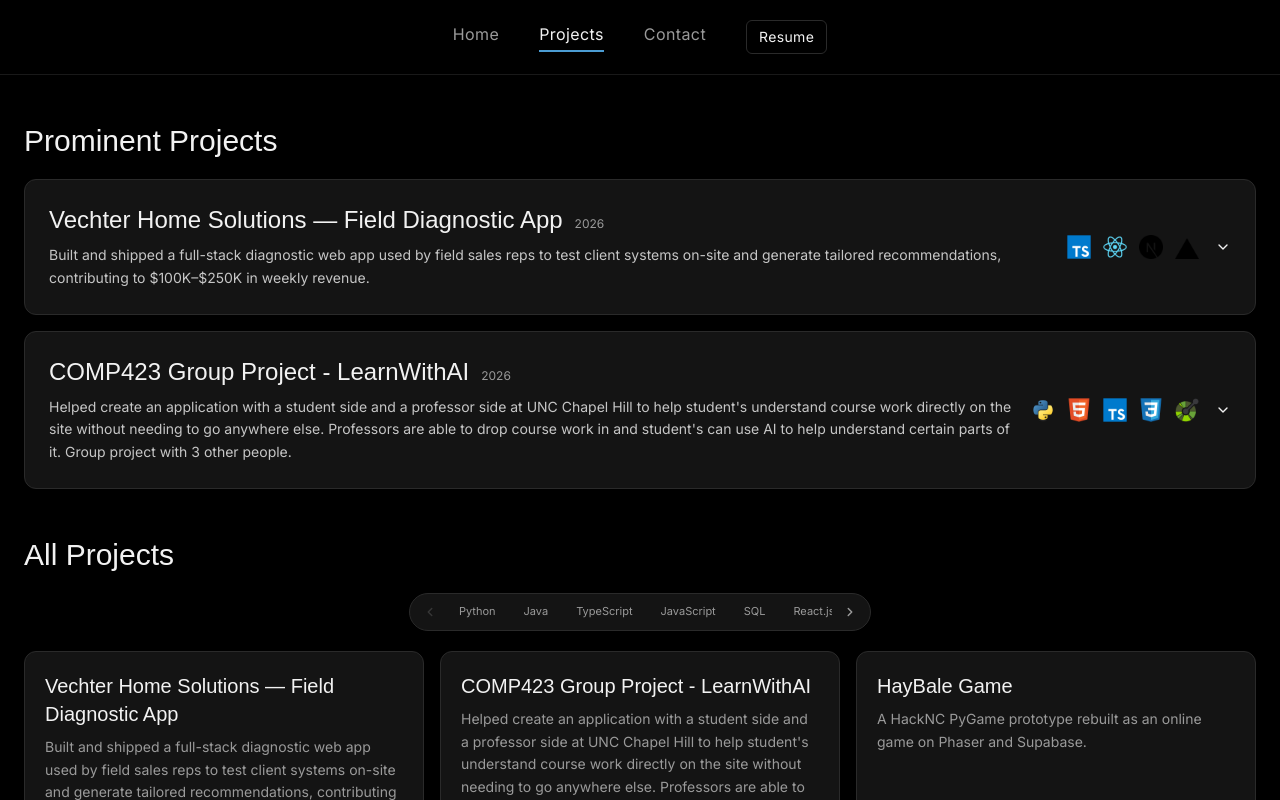
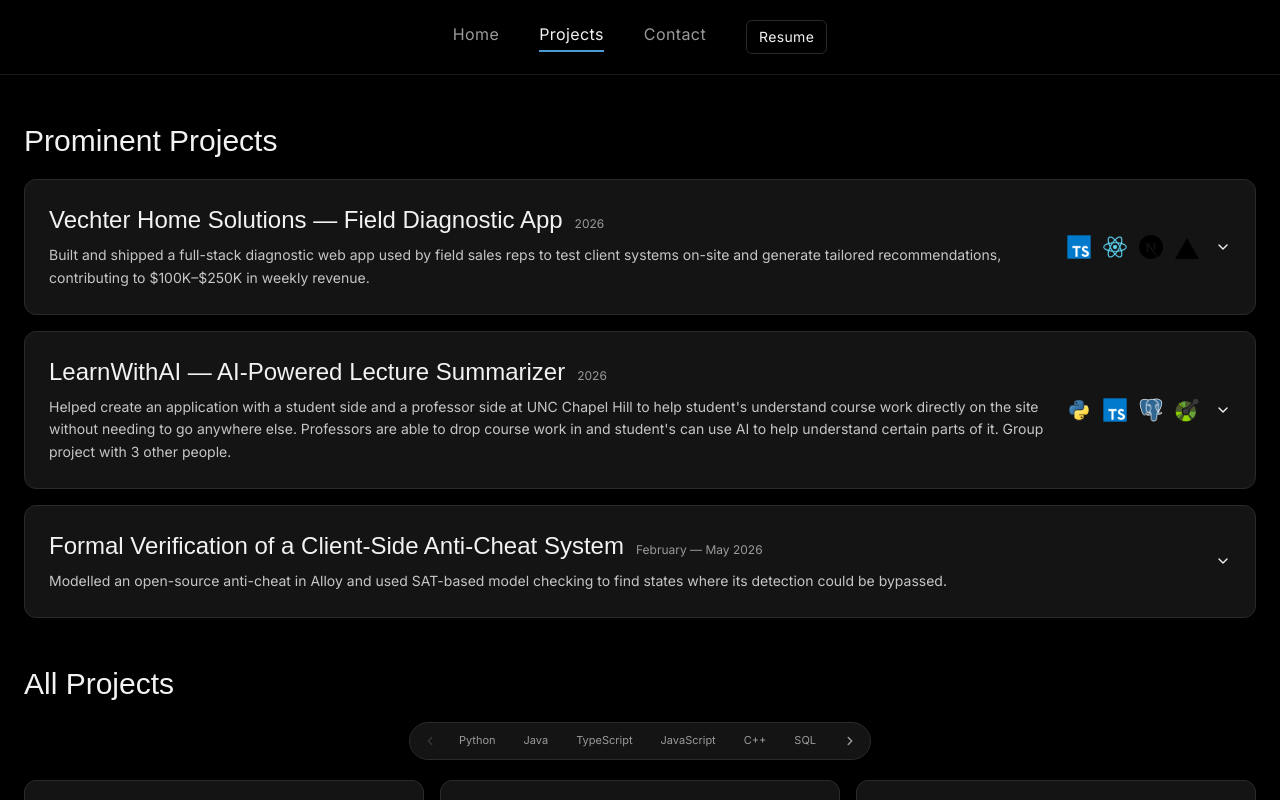
Before and after one commit to arob3303-unc/portfolio, a Next.js app: page /projects in a window 1280 px wide. Shown: the top 800 px of the page. Built offline with nearby package versions, Linux system fonts and the light colour scheme; a web font is replaced by a local one.

Commit message:
updated resume and other project stuff.

```diff
--- a/src/app/data/projects.ts
+++ b/src/app/data/projects.ts
@@ -51,12 +51,23 @@ export const TECH: Record<string, Tech> = {
   angular: { label: "Angular" },
   node: { label: "Node.js" },
   flask: { label: "Flask" },
+  fastapi: { label: "FastAPI" },
+  rabbitmq: { label: "RabbitMQ" },
+  websockets: { label: "WebSockets" },
   docker: { label: "Docker" },
+  k8s: { label: "Kubernetes" },
+  aws: { label: "AWS (EC2)" },
+  clerk: { label: "Clerk" },
   html: { src: "/HTML5.png", label: "HTML5" },
   css: { src: "/CSS3.png", label: "CSS3" },
   postgres: { src: "/post.png", label: "PostgreSQL" },
+  sqlmodel: { label: "SQLModel" },
   supabase: { label: "Supabase" },
   api: { src: "/OpenAPI.png", label: "APIs" },
+  openai: { label: "OpenAI API" },
+  azureopenai: { label: "Azure OpenAI" },
+  alloy: { label: "Alloy" },
+  sat: { label: "SAT solvers" },
   phaser: { label: "Phaser.js" },
   pygame: { label: "PyGame" },
   vercel: { src: "/Vercel.png", label: "Vercel" },
@@ -71,7 +82,7 @@ export const projects: Project[] = [
      the TODO text. Everything below this block is already real.
      ───────────────────────────────────────────────────────────────────── */
   {
-    slug: "featured-1",
+    slug: "vechter-field-diagnostic",
     title: "Vechter Home Solutions — Field Diagnostic App",
     summary: "Built and shipped a full-stack diagnostic web app used by field sales reps to test client systems on-site and generate tailored recommendations, contributing to $100K–$250K in weekly revenue.",
     year: "2026",
@@ -95,25 +106,35 @@ export const projects: Project[] = [
     ],
   },
   {
-    slug: "featured-2",
-    title: "COMP423 Group Project - LearnWithAI",
+    slug: "learnwithai",
+    title: "LearnWithAI — AI-Powered Lecture Summarizer",
     summary: "Helped create an application with a student side and a professor side at UNC Chapel Hill to help student's understand course work directly on the site without needing to go anywhere else. Professors are able to drop course work in and student's can use AI to help understand certain parts of it. Group project with 3 other people.",
     year: "2026",
     featured: true,
     tech: [
+      TECH.angular,
+      TECH.fastapi,
       TECH.python,
-      TECH.sql,
+      TECH.ts,
+      TECH.rabbitmq,
+      TECH.websockets,
+      TECH.k8s,
       TECH.docker,
-      TECH.html,
-      TECH.ts,
-      TECH.css,
+      TECH.postgres,
+      TECH.sqlmodel,
+      TECH.azureopenai,
       TECH.api,
     ],
     problem: "Students having to go to different sites to use AI to help understand concepts from professor notes. They might even have to pay for it...",
     role: "Helped with the design and implementation of the front-end portions of the application.",
     challenge: "Merge conflicts on different branches caused a lot of headaches. We did not have much experience with working with other people on different branches so when pushing to main, it caused several issues we have not seen. We figured it out though and pushed through the project.",
     outcome: "Worked with a group to fully develop a functioning application to help students with learning. ",
-    bullets: [],
+    bullets: [
+      "Collaborated in a 4-person team to engineer a modular learning management platform enabling students to upload lecture audio/text and receive automated AI summaries via Azure OpenAI.",
+      "Implemented a real-time event system via WebSockets, streaming background worker job statuses directly to the frontend client with an automated HTTP polling fallback mechanism.",
+      "Architected a type-safe backend infrastructure using SQLModel for data persistence in PostgreSQL, securing endpoints.",
+      "Containerized the application ecosystem using Docker and established non-mutating validation pipelines (Ruff, Pyright, Prettier), deploying the final infrastructure onto an OKD Kubernetes cluster.",
+    ],
     links: [
       {
         href: "https://github.com/comp423-26s/learn-with-ai-team-f4",
@@ -125,29 +146,54 @@ export const projects: Project[] = [
       }
     ],
   },
-  // {
-  //   slug: "featured-3",
-  //   title: "",
-  //   summary: "",
-  //   year: "2026",
-  //   featured: true,
-  //   tech: [
-
-  //   ],
-  //   problem: "",
-  //   role: "",
-  //   challenge: "",
-  //   outcome: "",
-  //   bullets: [],
-  //   links: [
-  //     {
-  //         href: "",
-  //         label: ""
-  //     }
-  //   ],
-  // },
+  {
+    slug: "anticheat-formal-verification",
+    title: "Formal Verification of a Client-Side Anti-Cheat System",
+    summary:
+      "Modelled an open-source anti-cheat in Alloy and used SAT-based model checking to find states where its detection could be bypassed.",
+    year: "February — May 2026",
+    featured: true,
+    tech: [TECH.cpp, TECH.alloy, TECH.sat],
+    bullets: [
+      "Conducted a formal security analysis of the Ultimate AntiCheat open-source framework by abstracting C++ source code into a relational state-transition model.",
+      "Defined critical security properties using First-Order Logic and LTL to verify system integrity against memory modification, debugger attachment, and unauthorized module injection.",
+      "Utilized the Alloy Analyzer to perform automated SAT-based model checking, exhaustively exploring state spaces to identify logic flaws and potential memory “leakage” that could bypass detection.",
+      "Identified and documented counterexamples where legitimate system states could be spoofed or where detection mechanisms failed to trigger enforcement, providing mathematically grounded security assurances.",
+    ],
+    // TODO(austin): the four fields below render as the write-up above the
+    // bullets. Left empty rather than invented — fill them in your own words.
+    // problem: "",
+    // role: "",
+    // challenge: "",
+    // outcome: "",
+  },
 
   /* ── Real projects ───────────────────────────────────────────────────── */
+  {
+    slug: "extro-stock-forecaster",
+    title: "Extro — Stock Market Forecaster",
+    summary:
+      "A full-stack portfolio simulator that pairs fictional balances with AI-generated investment feedback.",
+    year: "June 2025 — Present",
+    tech: [
+      TECH.next,
+      TECH.ts,
+      TECH.react,
+      TECH.python,
+      TECH.flask,
+      TECH.openai,
+      TECH.clerk,
+      TECH.sql,
+      TECH.aws,
+      TECH.api,
+    ],
+    bullets: [
+      "Developed a full-stack financial dashboard where users log in and simulate long-term portfolio growth using fictional balances.",
+      "Integrated OpenAI API using Flask in the backend to generate personalized investment advice. The AI analyzes user-selected companies, provides performance feedback, profit summaries, and recommendations on whether to invest.",
+      "Implemented secure authentication and data persistence using Clerk (login) and a Flask + SQL RESTful API architecture deployed on AWS EC2.",
+      "Result: Built an intelligent, cloud-ready simulation platform combining AI reasoning with financial analytics to enhance user engagement and learning in investing.",
+    ],
+  },
   {
     slug: "haybale-game",
     title: "HayBale Game",
```
Also changed, not shown: 1 other file (tests, documents, lock files or other folders).
